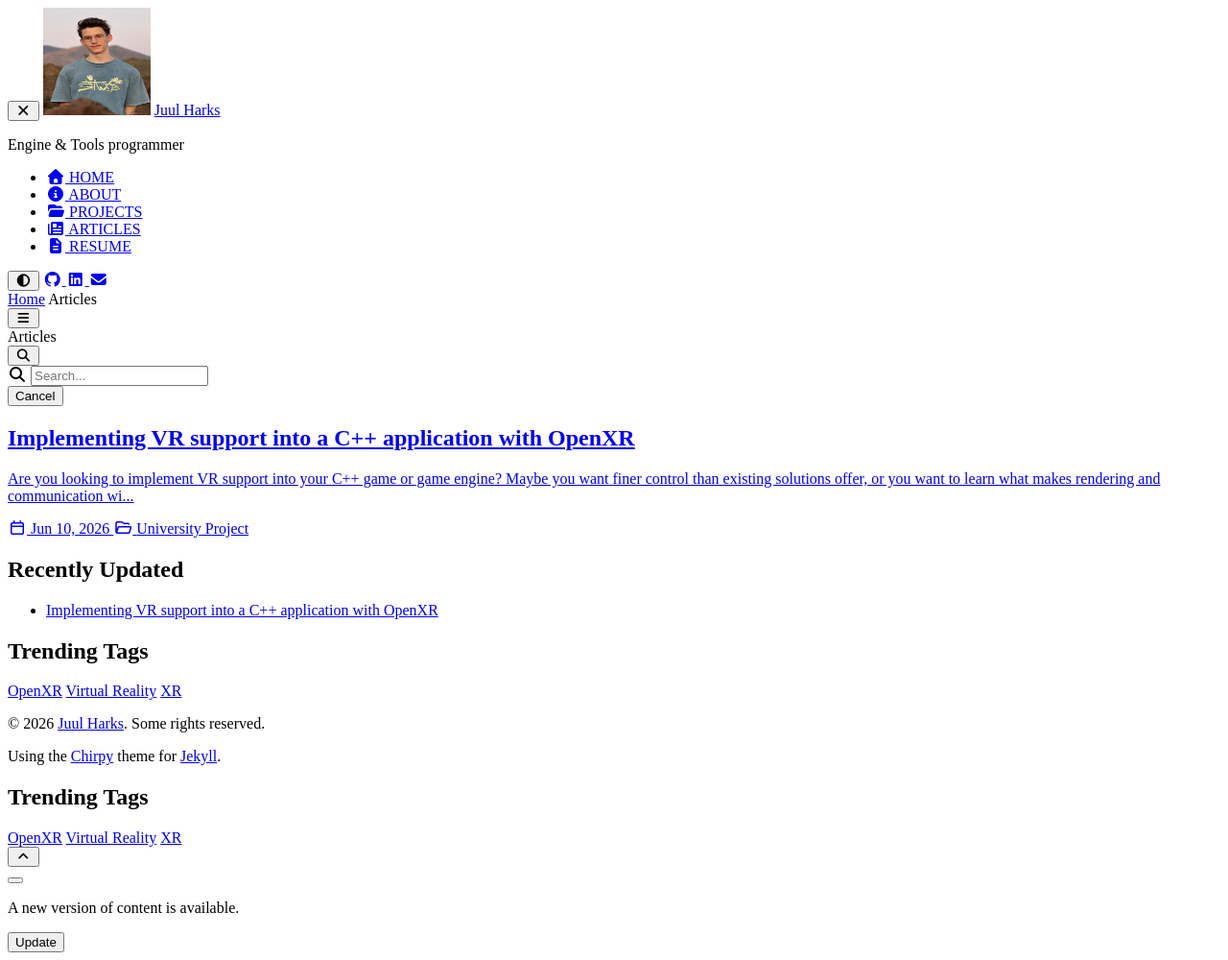
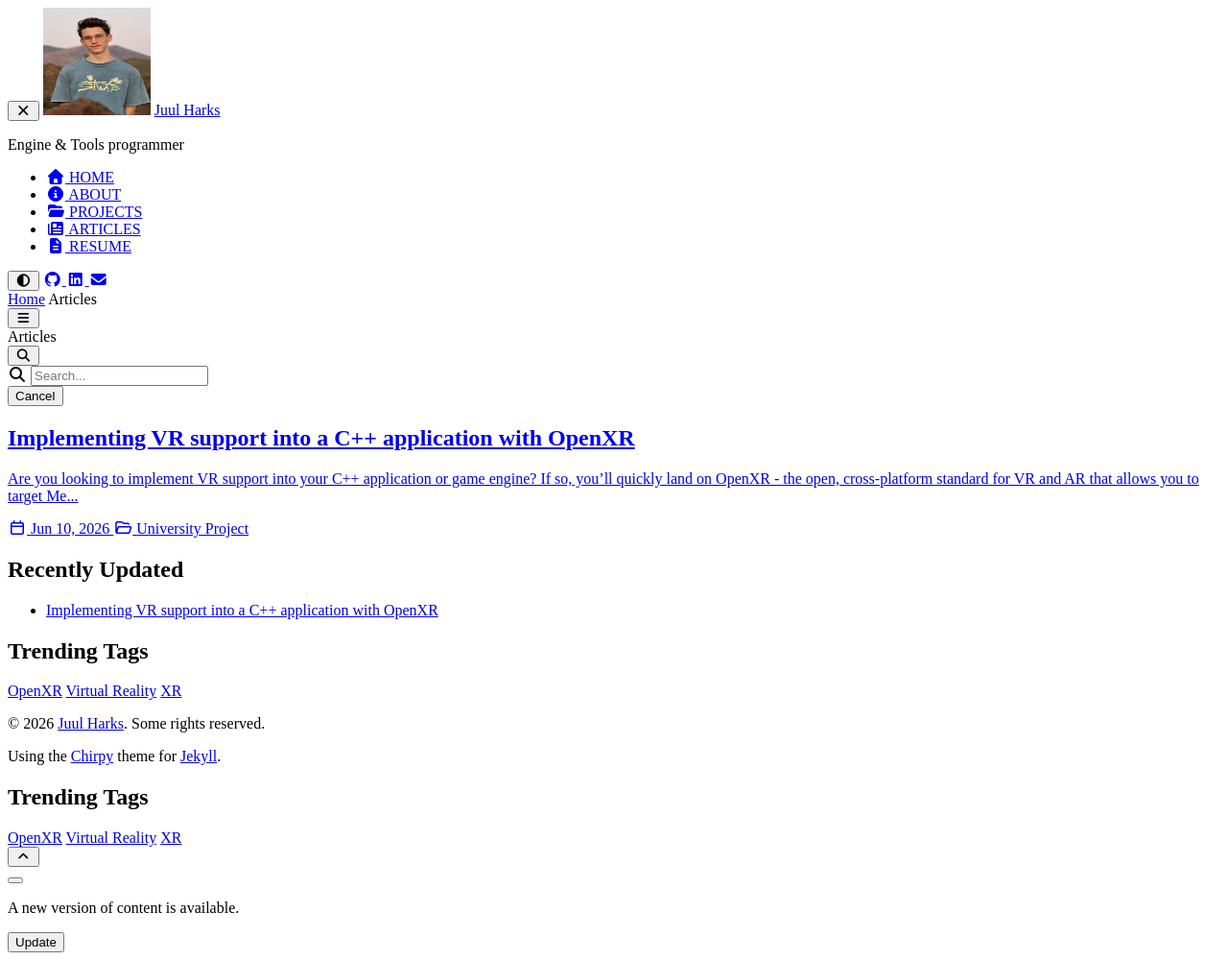
Before and after one commit to JuulH/juulh.github.io, a Jekyll site: the page built from _tabs/blog.md, in a window 1280 px wide. Shown: the whole page at 96% size. Built offline with Jekyll 4.4.1, drawn with Linux system fonts in a browser that asks for light colours; cached includes are drawn as plain includes; nearby versions of some CDN libraries; a script that is not in the unit is left out; comment, search, counter and statistics services are not loaded.

Commit message:
refactor: change article wording

```diff
--- a/_posts/2026-06-10-OpenXR.md
+++ b/_posts/2026-06-10-OpenXR.md
@@ -4,7 +4,7 @@ date: 2026-06-10 17:08:16 +/-0100
 categories: [University Project]
 tags: [Virtual Reality, XR, OpenXR]
 ---
-Are you looking to implement VR support into your C++ game or game engine? Maybe you want finer control than existing solutions offer, or you want to learn what makes rendering and communication with VR headsets possible. If so, you'll quickly land on OpenXR - the open, cross-platform standard for VR and AR that allows you to target Meta, SteamVR and more from a single codebase.
+Are you looking to implement VR support into your C++ application or game engine? If so, you'll quickly land on OpenXR - the open, cross-platform standard for VR and AR that allows you to target Meta, SteamVR and more from a single codebase.
 
 Getting started with this is quite challenging however. When I started my project at Breda University of Applied Sciences I encountered this firsthand - since few people actually implement this from scratch, practical tutorials are few and far between and you'll often find yourself relying on the dense OpenXR specification instead. The API also requires wiring up a lot of moving parts before anything renders which can make it challenging to see if everything is working correctly.
 
```
